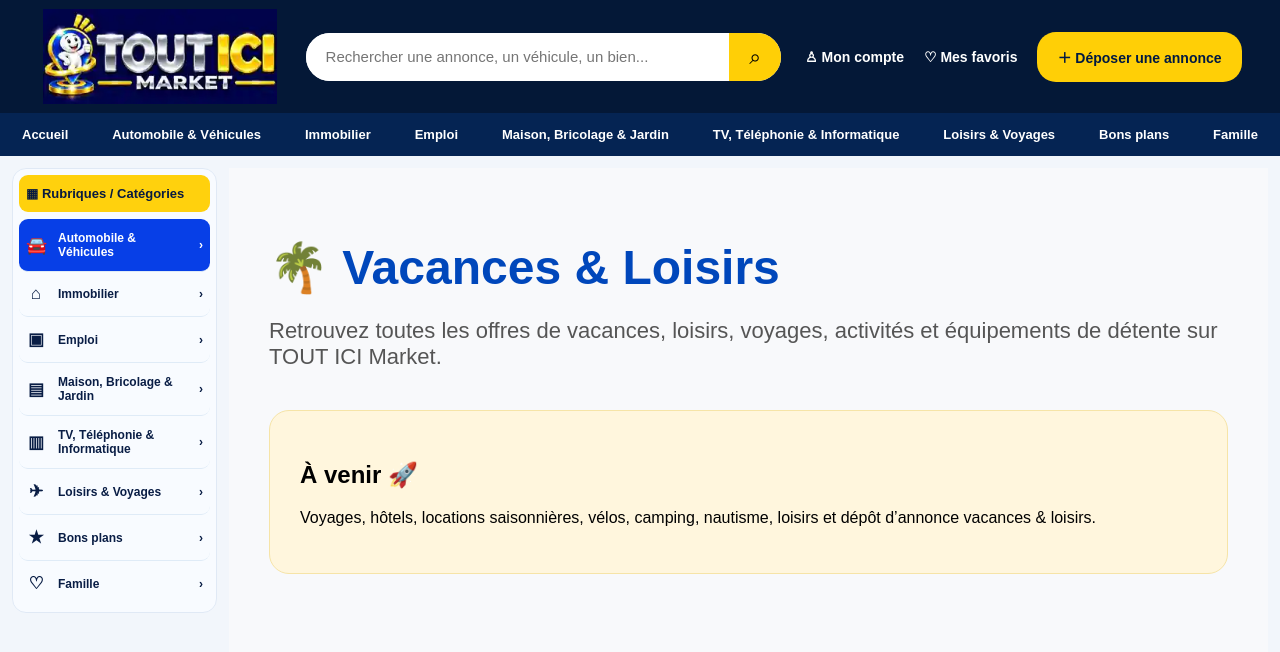
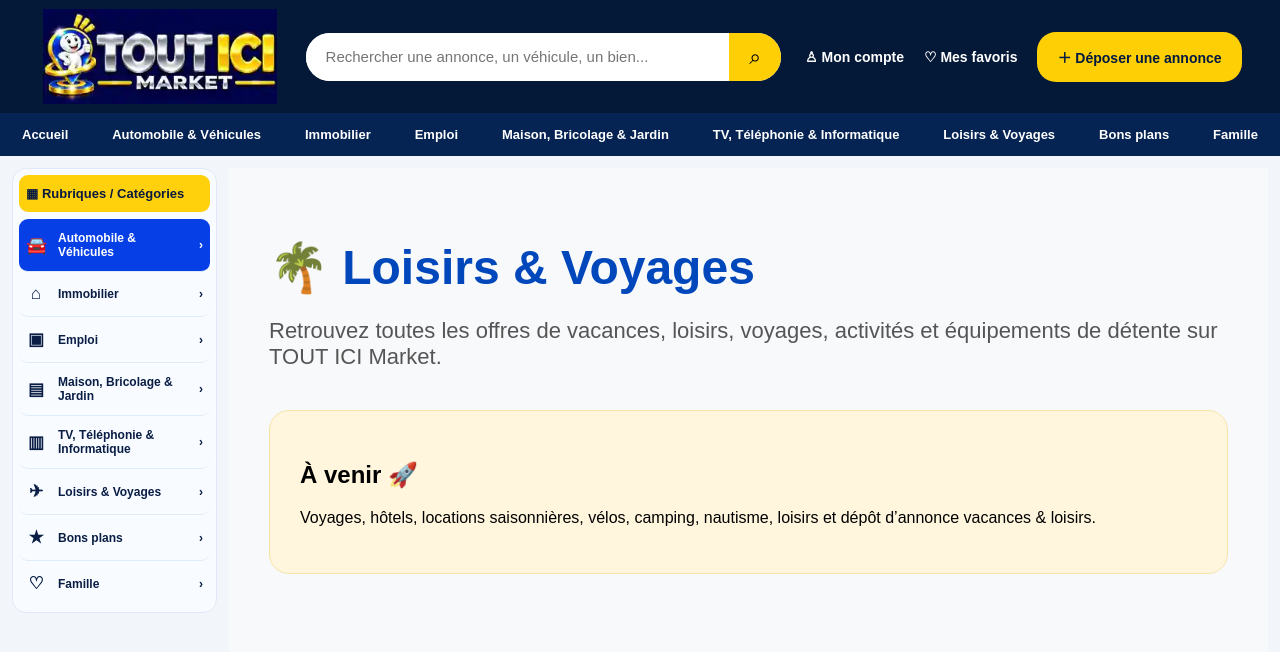
Before and after one commit to Touticimarket/tout-ici-market, a Next.js app: page /vacances-loisirs in a window 1280 px wide. Shown: the top 652 px of the page. Built offline with nearby package versions, Linux system fonts and the light colour scheme.

Commit message:
Update category heading for revised navigation: app/vacances-loisirs/page.tsx

```diff
--- a/app/vacances-loisirs/page.tsx
+++ b/app/vacances-loisirs/page.tsx
@@ -15,7 +15,7 @@ export default function VacancesLoisirsPage() {
           marginBottom: "10px",
         }}
       >
-        🌴 Vacances & Loisirs
+        🌴 Loisirs & Voyages
       </h1>
 
       <p style={{ fontSize: "22px", color: "#555" }}>
```
